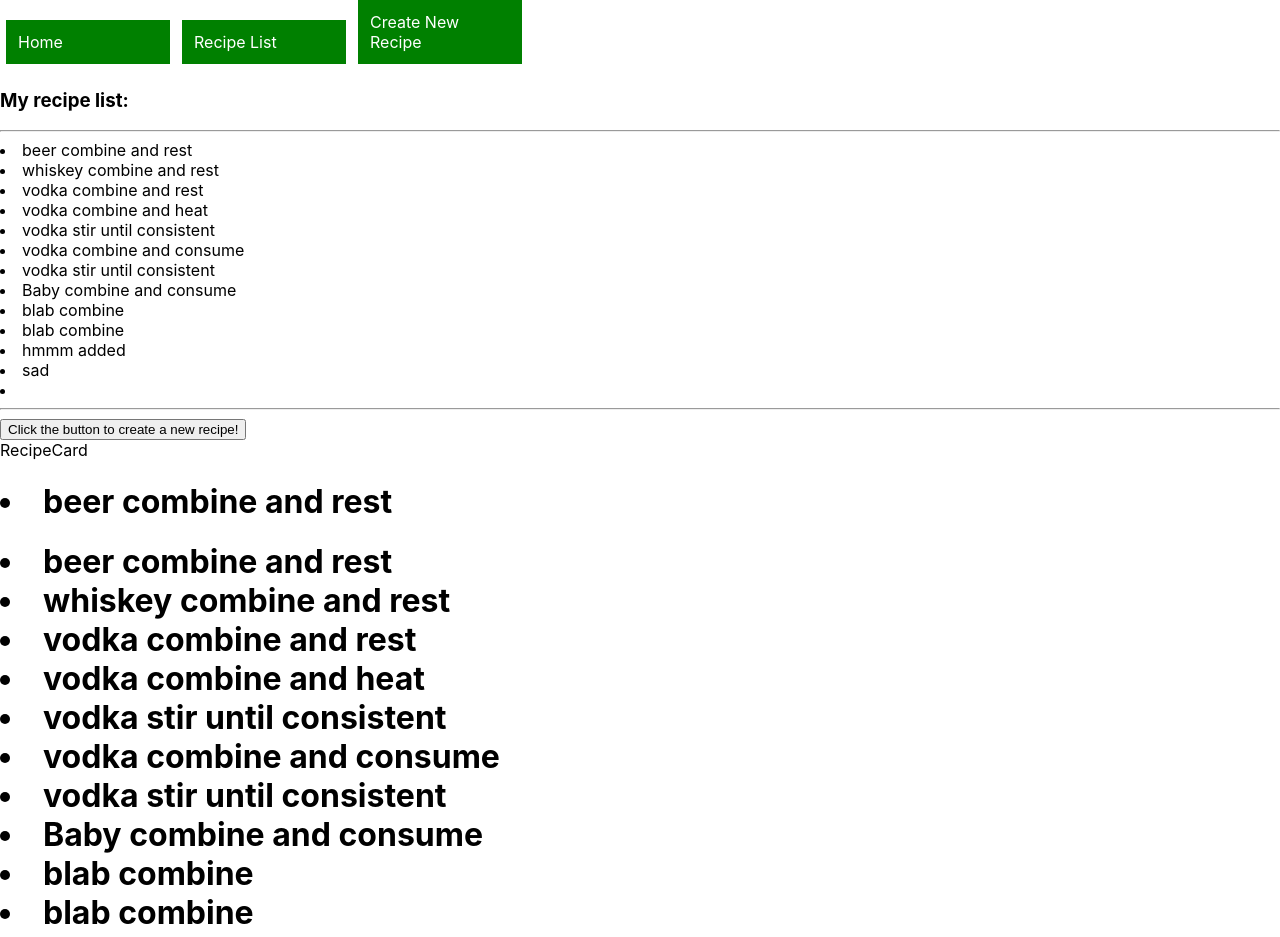
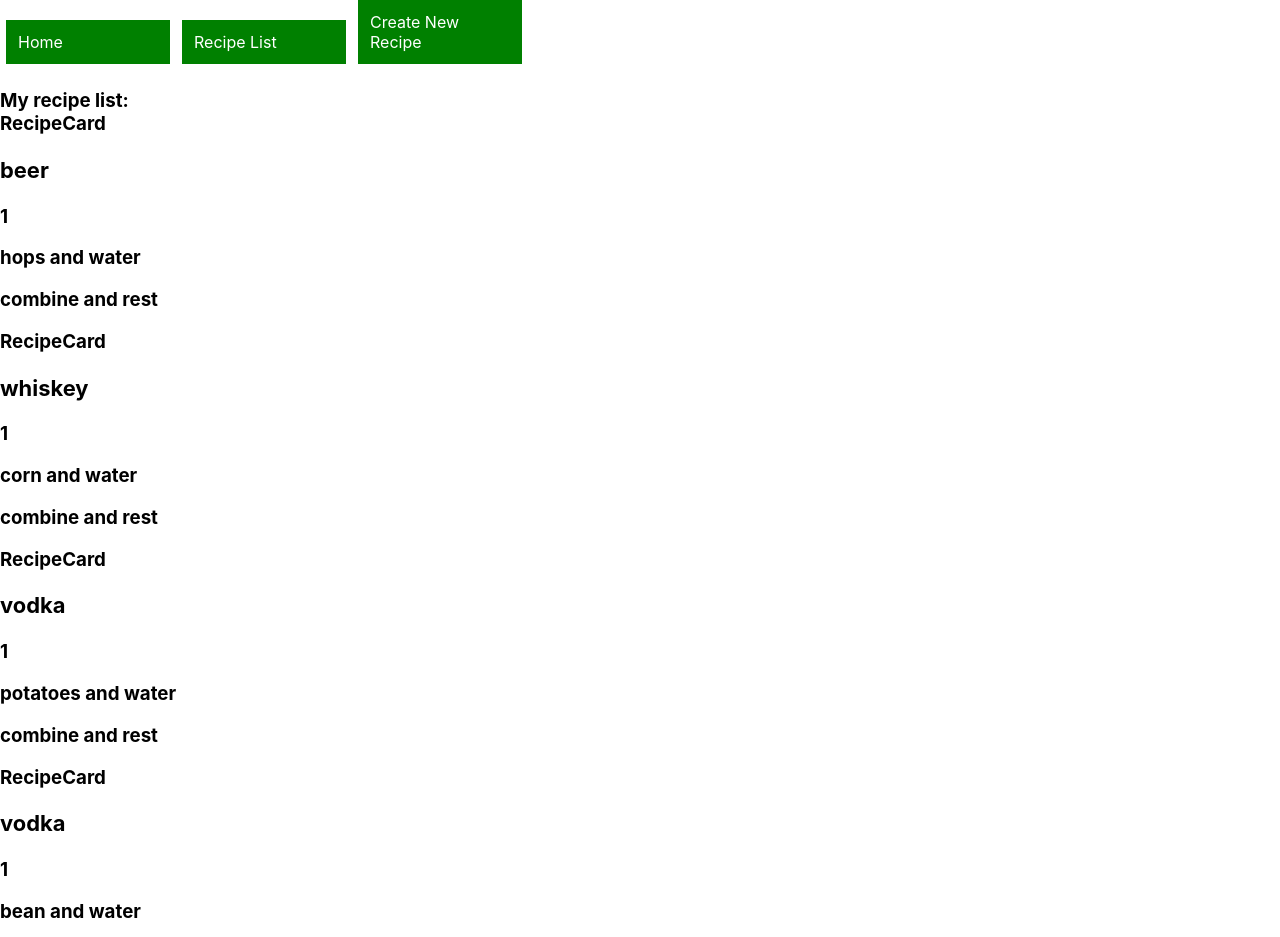
Before and after one commit to FBManley/my-appa, a React (Create React App) app: page /recipelist in a window 1280 px wide. Shown: the top 937 px of the page. Built offline with nearby package versions, Linux system fonts and the light colour scheme; data requests are answered from the project's data file.

Commit message:
completed card map

```diff
--- a/src/element/RecipeCard.js
+++ b/src/element/RecipeCard.js
@@ -1,26 +1,16 @@
 import React from 'react'
 
-const RecipeCard = ({ recipesList }) => { //send props from recipeLists, render a card for single db.json objectn by id
-    console.log(recipesList)
-
+const RecipeCard = ({ amount, id, ingredients, instructions, name }) => { //send props from recipeLists, render a card for single db.json objectn by id
 
   return (
-
     <div>RecipeCard
-        <h2 >{[0].props}</h2>
-        <h1>{recipesList[0]}</h1>
-        <h1>{recipesList}</h1>
-        {/* <h2>{amount}</h2>
-        <h2>{ingredients}</h2>
-        <h2>{instructions}</h2>
-        <h2>{id}</h2> */}
-      name: '',
-      amount: '',
-      ingredients: '',
-      instructions: ''
-    </div>
+      <h3>{name}</h3>
+      <p>{amount}</p>
+      <p>{ingredients}</p>
+      <p>{instructions}</p>
+      <p>{id}</p>
+     </div>
   )
 }
 export default RecipeCard
-//[0].props.value.id
 //destructuring takes the KEYS from the PROPS OBJECT and creates VARIABLES with each same names
--- a/src/element/RecipeList.js
+++ b/src/element/RecipeList.js
@@ -9,25 +9,26 @@ const RecipeList = () => {
   useEffect(() => {
     fetch("http://localhost:3001/recipes")
     .then(resp => resp.json())
-    .then(data => setRecipes(data))
+    .then(recipes => setRecipes(recipes)
+      )
   }, [])
-  console.log(recipes)
- const recipesList = recipes.map((r => <li key={r.id} >{r.name} {r.ingedients} {r.instructions}</li>)) //need to render a single RecipeCard component for each li
 
-  // const deleterecipe = () => {}
+ const recipesList = recipes.map((recipe) => (
+  <RecipeCard
+    key={recipe.id}
+    name={recipe.name}
+    ingredients={recipe.ingredients}
+    instructions={recipe.instructions}
+    amount={recipe.amount}
+  />
+ ))
   return (
     <div>
-
-      <h3>My recipe list:</h3>
+      <h3>My recipe list:{recipesList}</h3>
       <hr />
-      {recipesList}
-      <hr/>
-      <NewRecipeButton />
-      <RecipeCard recipesList={recipesList}/>
-      </div>
+      <NewRecipeButton   />
+    </div>
   )
 }
-//
 export default RecipeList;
-
 // functional components can have only one prop passed to them, according to the REACT documentation: meaning i have to map in the parent before sending to child
```
